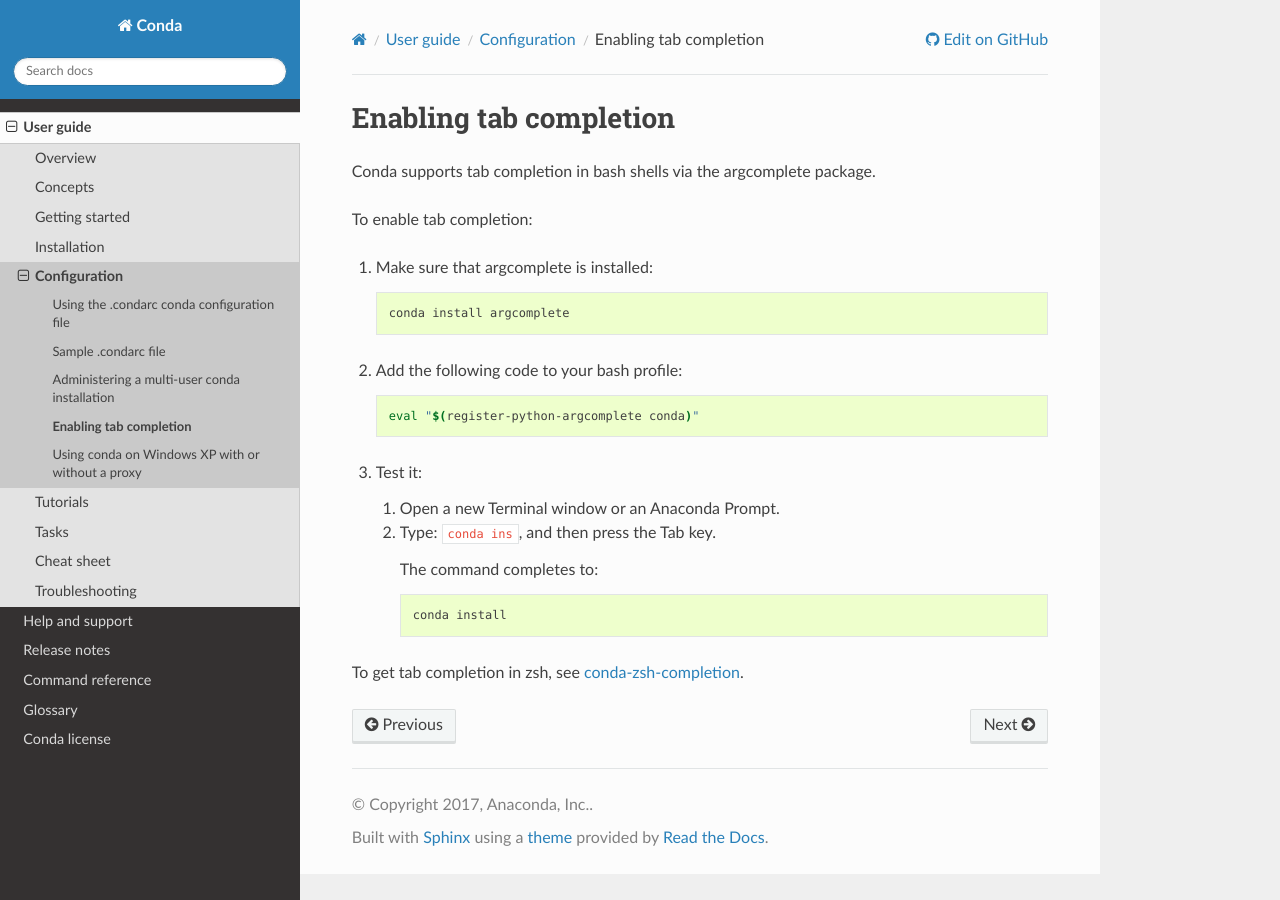
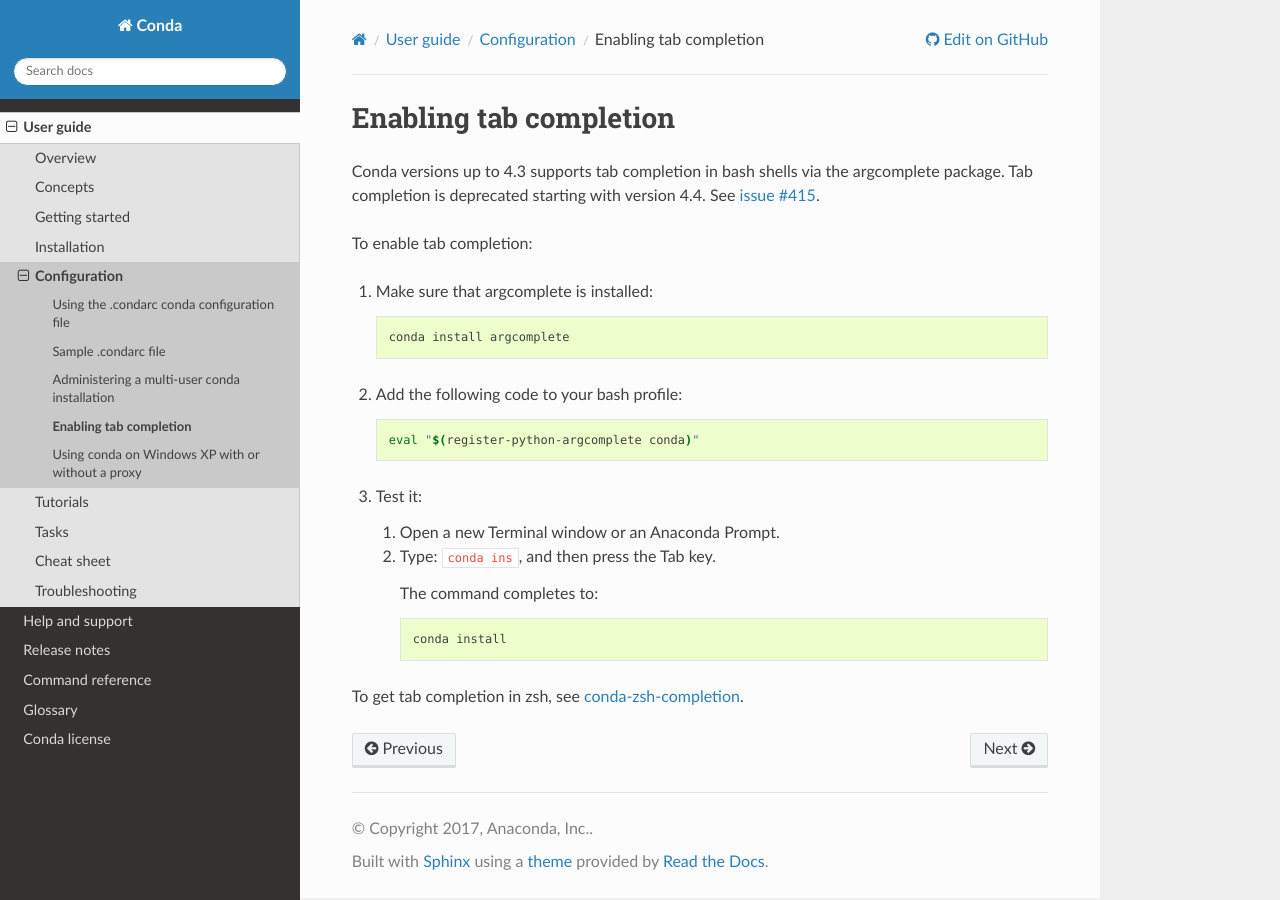
Before and after one commit to conda/conda-docs, a Sphinx documentation site: the page built from docs/source/user-guide/configuration/enable-tab-completion.rst, in a window 1280 px wide. Built offline with Sphinx 7.4.7 and the Read the Docs theme 2.0.0, drawn with Linux system fonts in a browser that asks for light colours.

Commit message:
Update enable-tab-completion.rst
Tab completion is not supported in conda 4.4+

```diff
--- a/docs/source/user-guide/configuration/enable-tab-completion.rst
+++ b/docs/source/user-guide/configuration/enable-tab-completion.rst
@@ -2,8 +2,8 @@
 Enabling tab completion
 ========================
 
-Conda supports tab completion in bash shells via the argcomplete
-package.
+Conda versions up to 4.3 supports tab completion in bash shells via the argcomplete
+package. Tab completion is deprecated starting with version 4.4. See `issue #415 <https://github.com/conda/conda-docs/issues/415>`_.
 
 To enable tab completion:
 
```
